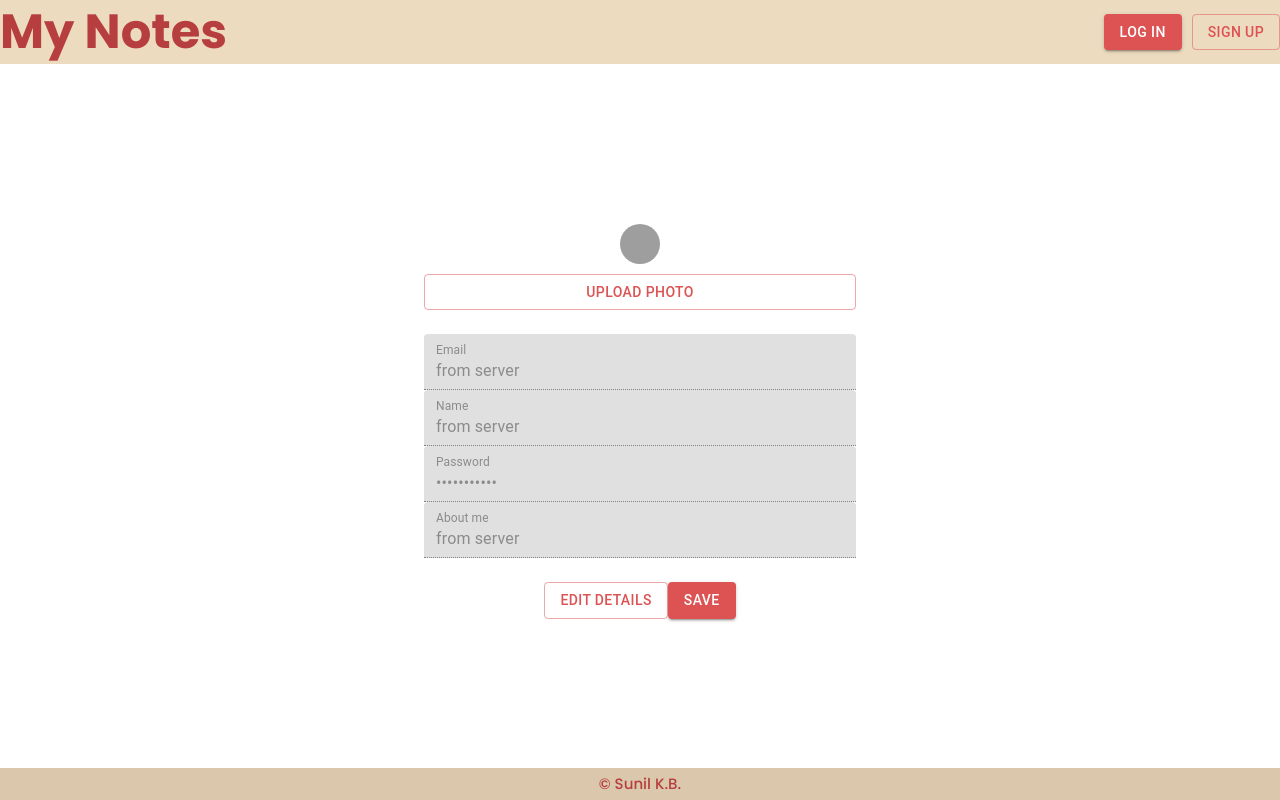
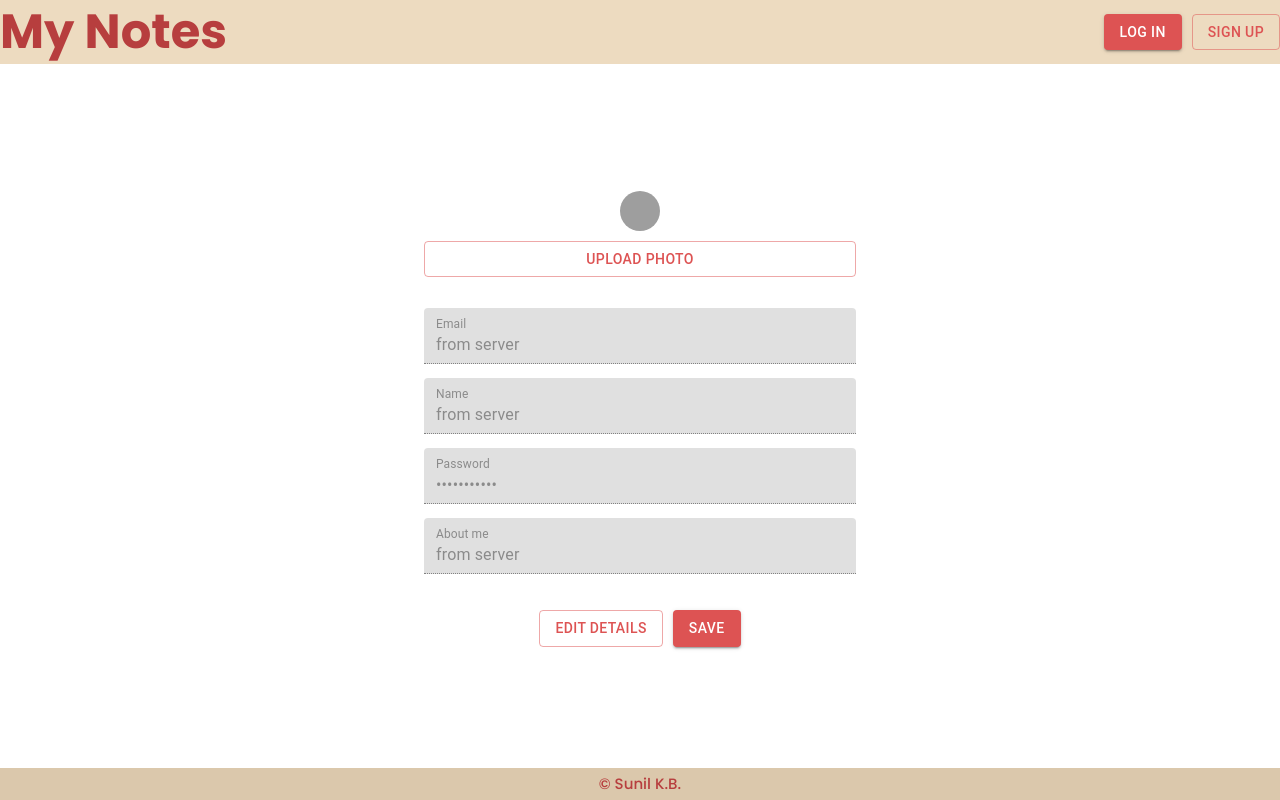
Before and after one commit to sunilk4u/notes-app-mern, a React (Create React App) app in the folder client/: page /user in a window 1280 px wide. Built offline with nearby package versions, Linux system fonts and the light colour scheme; grey boxes are pictures that could not be loaded.

Commit message:
change spacing

```diff
--- a/client/src/components/UserDetails/style.css
+++ b/client/src/components/UserDetails/style.css
@@ -20,7 +20,7 @@
     flex-direction: column;
 }
 .details > * {
-    margin: 7px 0;
+    margin: 7px 0 !important;
 }
 .detail_actions{
     display: flex;
@@ -28,5 +28,5 @@
     justify-content: center;
 }
 .detail_actions > * {
-    margin: 5px;
+    margin: 5px !important;
 }
```
